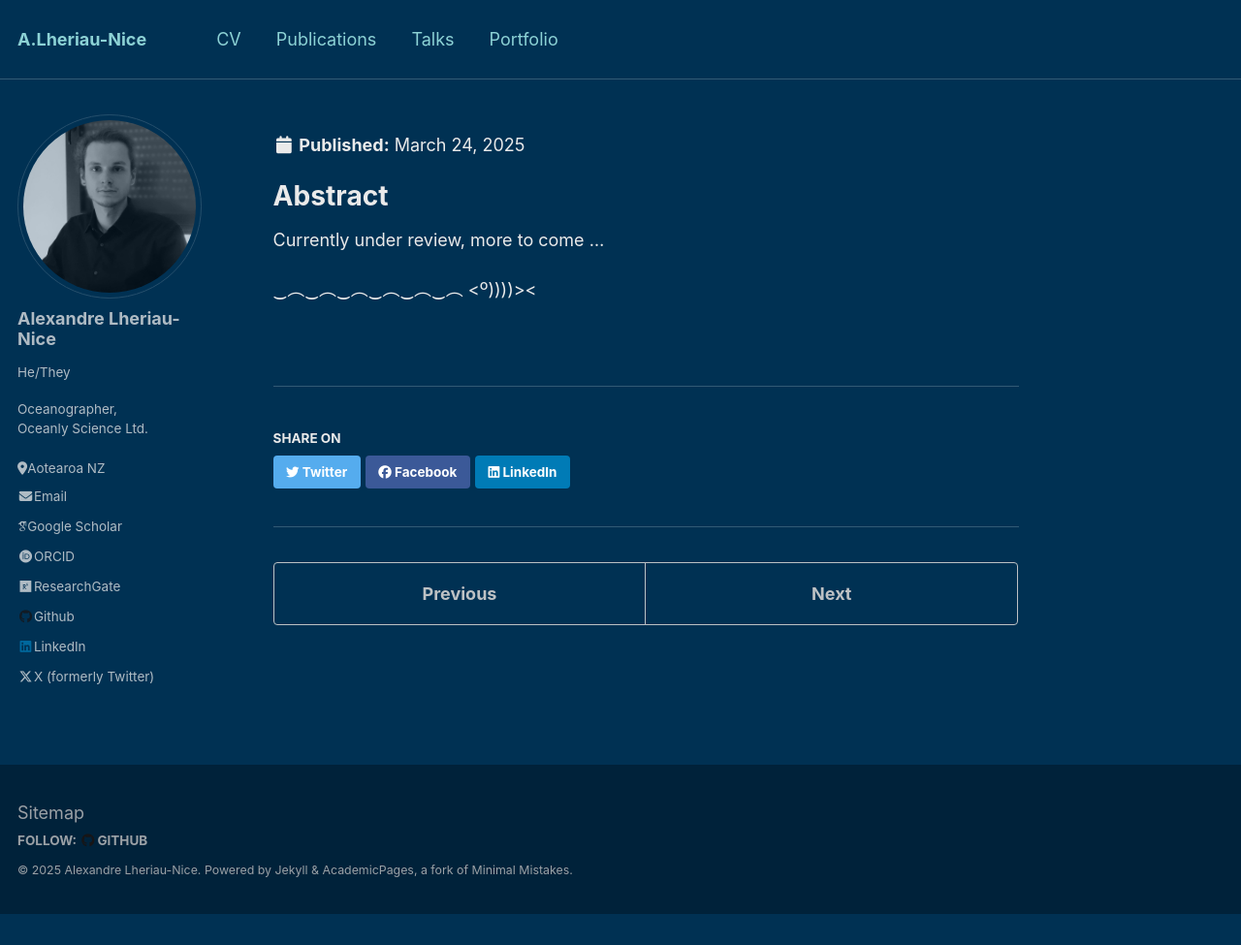
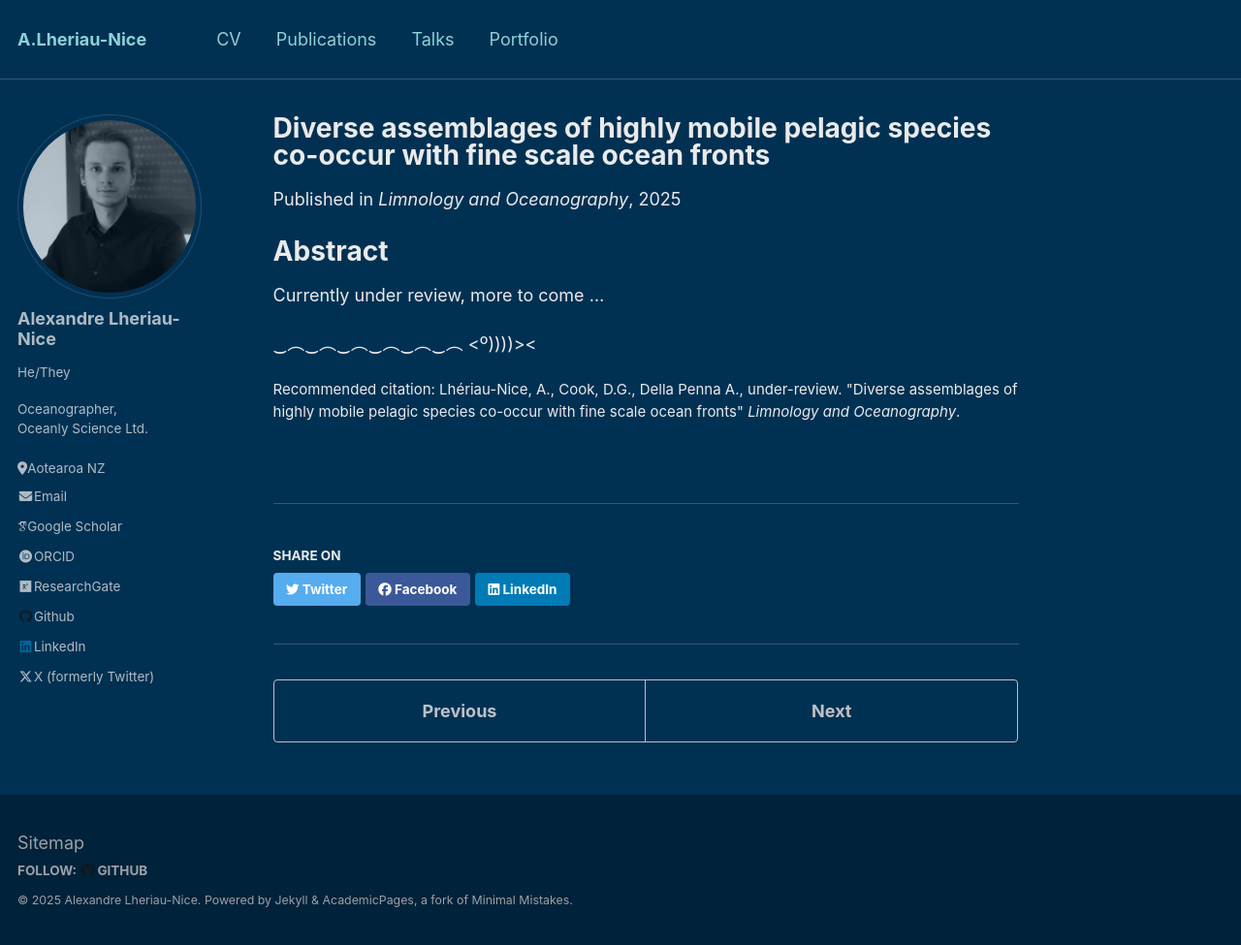
Before and after one commit to AlxLhrNc/AlxLhrNc.github.io, a Jekyll site: the page built from _publications/2025_12_31_Limnology&Oceanography_NZ.md, in a window 1280 px wide and 975 px high. Shown: the whole window at 97% size. Built offline with Jekyll 4.4.1, drawn with Linux system fonts in a browser that asks for light colours; some web fonts are replaced.

Commit message:
Update 2025_12_31_Limnology&Oceanography_NZ.md

```diff
--- a/_publications/2025_12_31_Limnology&Oceanography_NZ.md
+++ b/_publications/2025_12_31_Limnology&Oceanography_NZ.md
@@ -7,7 +7,7 @@ date: 2025-12-31
 venue: 'Limnology and Oceanography'
 # slidesurl: 'http://alxlhrnc.github.io/files/slides1.pdf'
 # paperurl: 'https://doi.org/10.32866/001c.120040'
-citation: 'Lhériau-Nice, A., Cook, D.G., Della Penna A., under-review. &quot;Diverse assemblages of highly mobile pelagic species co-occur with fine scale ocean fronts&quot; <i>Limnology and Oceanography</i>.''
+citation: 'Lhériau-Nice, A., Cook, D.G., Della Penna A., under-review. &quot;Diverse assemblages of highly mobile pelagic species co-occur with fine scale ocean fronts&quot; <i>Limnology and Oceanography</i>.'
 ---
 
 # Abstract
```
